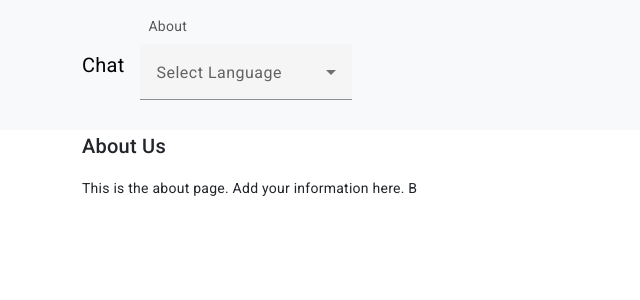
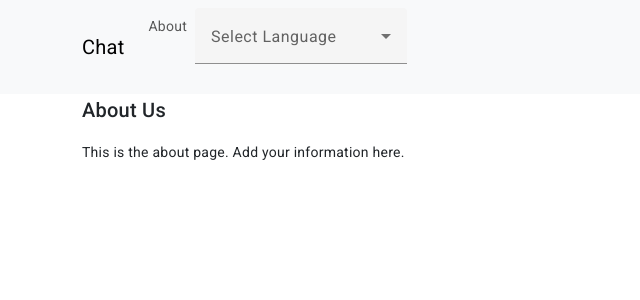
Before and after one commit to antoinebou12/VGCC_frontend, an Angular app in the folder vgcc_frontend/: page /about in a window 1280 px wide. Shown: the top 300 px of the page, without its empty margins (0-640 px from the left). Built offline with nearby package versions, Linux system fonts and the light colour scheme.

Commit message:
lil advance

```diff
--- a/vgcc_frontend/src/app/about/about.component.html
+++ b/vgcc_frontend/src/app/about/about.component.html
@@ -1,5 +1,5 @@
 <div class="container">
     <h2>About Us</h2>
-    <p>This is the about page. Add your information here. B</p>
+    <p>This is the about page. Add your information here. </p>
 
   </div>
--- a/vgcc_frontend/src/app/app.component.ts
+++ b/vgcc_frontend/src/app/app.component.ts
@@ -1,11 +1,12 @@
 import { Component } from '@angular/core';
 import { RouterOutlet } from '@angular/router';
+import { CommonModule } from '@angular/common';
 import { NavbarComponent } from './navbar/navbar.component';
 
 @Component({
   selector: 'app-root',
   standalone: true,
-  imports: [RouterOutlet, NavbarComponent],
+  imports: [CommonModule, RouterOutlet, NavbarComponent],
   templateUrl: './app.component.html',
   styleUrl: './app.component.css'
 })
--- a/vgcc_frontend/src/app/app.routes.ts
+++ b/vgcc_frontend/src/app/app.routes.ts
@@ -6,5 +6,5 @@ import { LandingPageComponent } from './landing-page/landing-page.component';
 export const routes: Routes = [
     { path: 'about', component: AboutComponent },
     { path: '', component: LandingPageComponent },
-    {path: '**', redirectTo: '', pathMatch: 'full'}
+    { path: '**', redirectTo: '', pathMatch: 'full'}
 ];
--- a/vgcc_frontend/src/app/navbar/navbar.component.html
+++ b/vgcc_frontend/src/app/navbar/navbar.component.html
@@ -1,6 +1,6 @@
 <nav class="navbar navbar-expand-lg navbar-light bg-light">
     <div class="container">
-        <a class="navbar-brand" routerLink="">Chat</a>
+      <a class="navbar-brand" routerLink="/">Chat</a>
       <button class="navbar-toggler" type="button" data-toggle="collapse" data-target="#navbarSupportedContent"
               aria-controls="navbarSupportedContent" aria-expanded="false" aria-label="Toggle navigation">
         <span class="navbar-toggler-icon"></span>
@@ -10,6 +10,9 @@
         <ul class="navbar-nav ml-auto">
           <li class="nav-item">
             <a class="nav-link" routerLink="/about">About</a>
+          </li>
+
+          <li class="nav-item">
             <mat-form-field>
               <mat-label>Select Language</mat-label>
               <mat-select>
@@ -17,6 +20,7 @@
                 <mat-option value="fr">French</mat-option>
               </mat-select>
             </mat-form-field>
+          </li>
         </ul>
       </div>
     </div>
```
Lines whose indentation alone changed are shown as unchanged.
